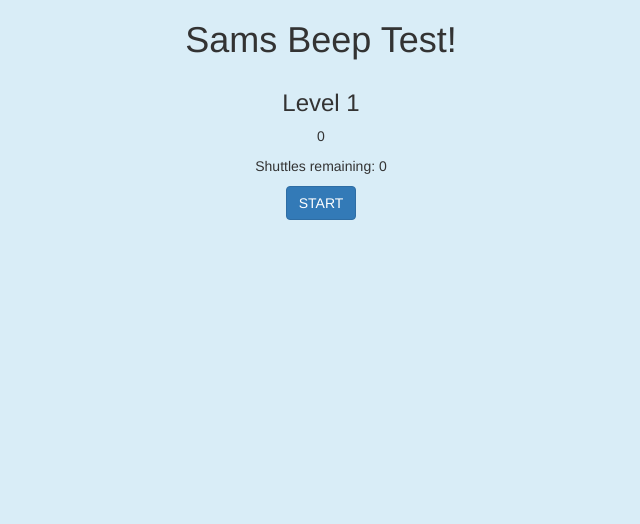
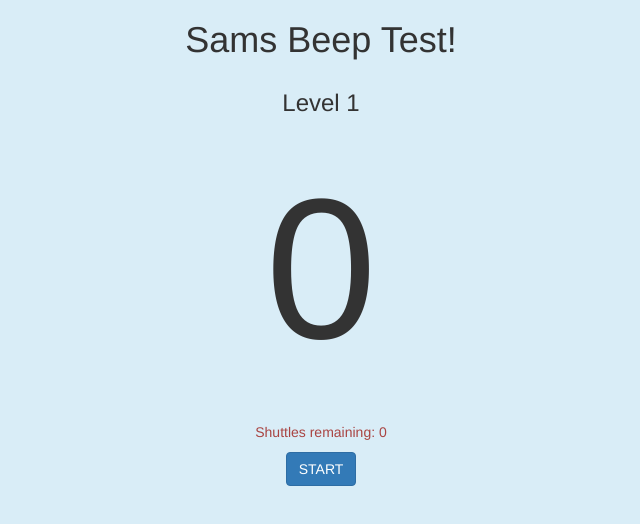
Before and after one commit to samgne/sams-beep-test, an Angular app: page / in a window 1280 px wide. Shown: the top 524 px of the page, without its empty margins (319-959 px from the left). Built offline with nearby package versions, Linux system fonts and the light colour scheme.

Commit message:
more css

```diff
--- a/src/app/app.component.html
+++ b/src/app/app.component.html
@@ -5,8 +5,8 @@
 <h3 class="text-center col-md-12">
   Level {{ currentLevel }}
 </h3>
-<p class="text-center col-md-12">{{ countdowntimer }} </p>
-<p class="text-center col-md-12">Shuttles remaining: {{ countdown }} </p>
+<p class="text-center col-md-12 " style="font-size:200px;">{{ countdowntimer }} </p>
+<p class="text-center col-md-12 text-danger">Shuttles remaining: {{ countdown }} </p>
 
 <div class="text-center">
   <button (click)="beepStart()" class="btn btn-primary">START</button>
```
